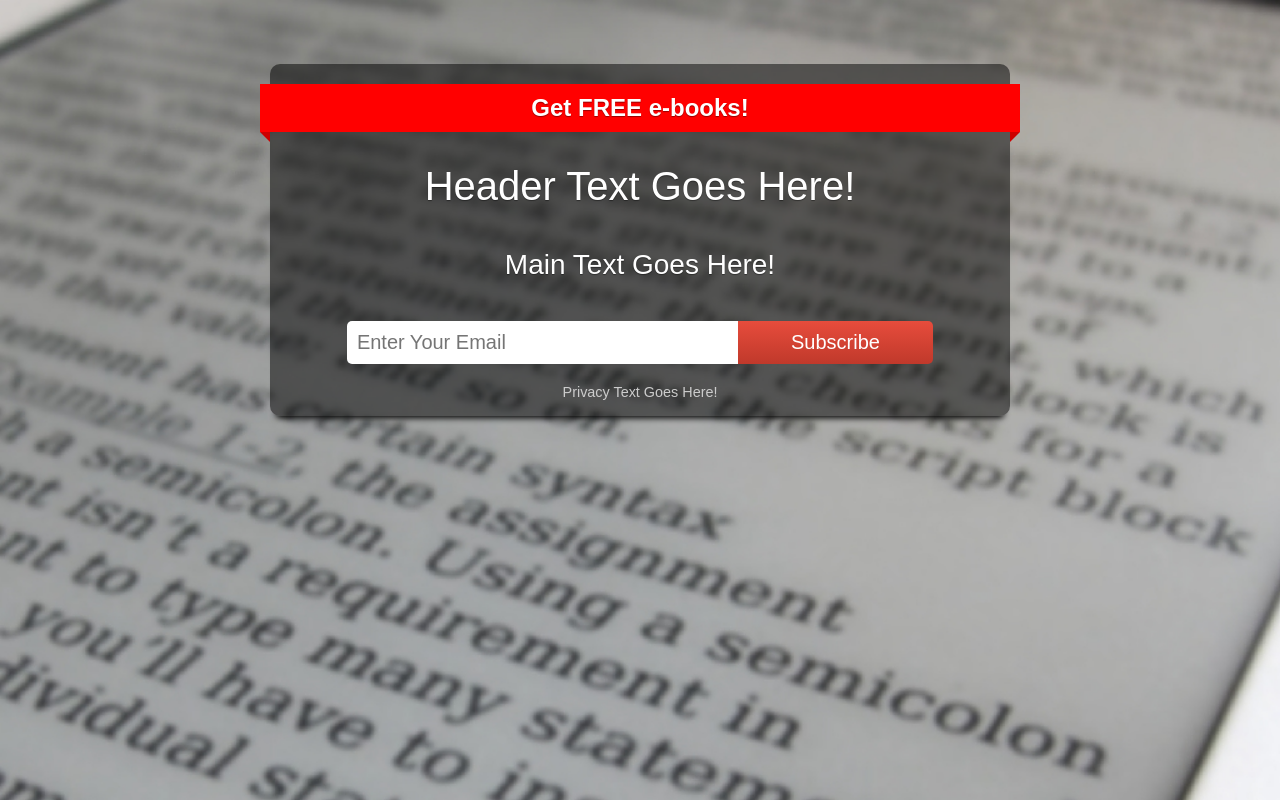
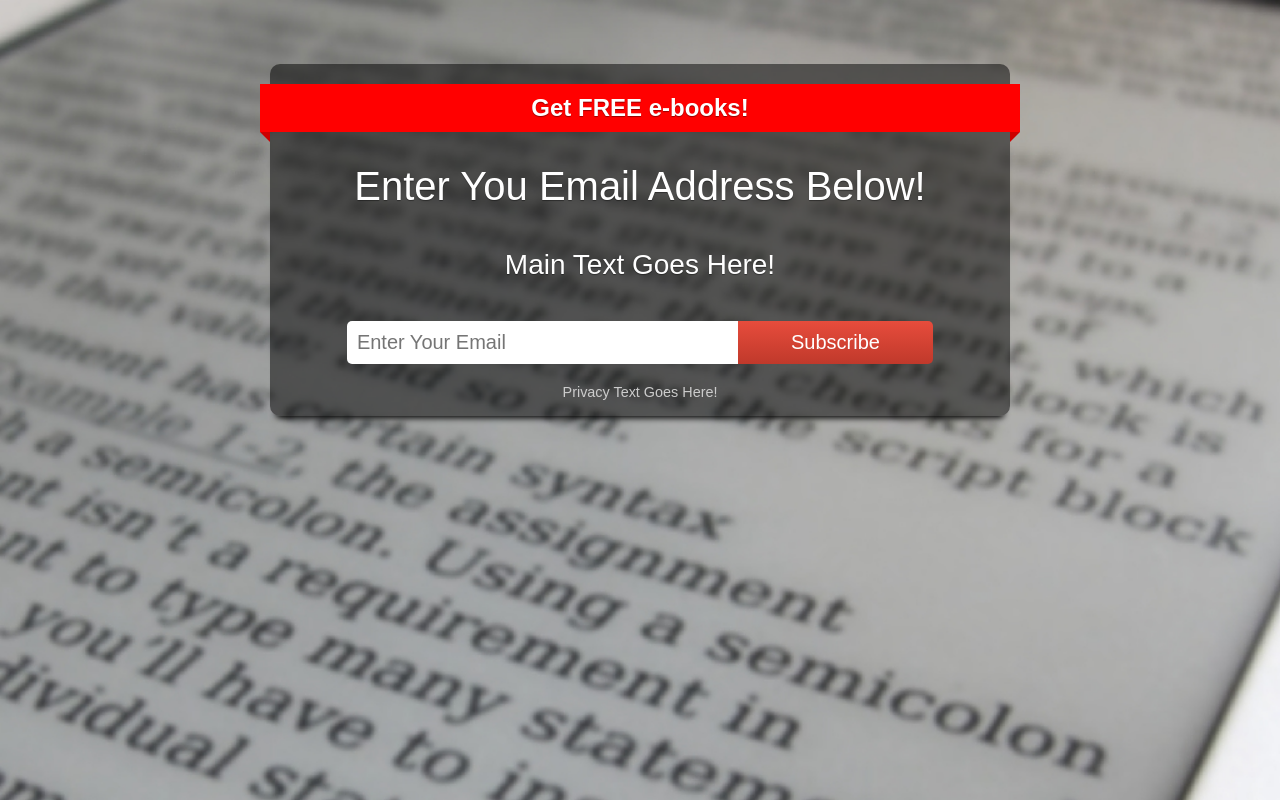
Before and after one commit to cambyses/squeeze, a plain HTML site: page squeeze.html in a window 1280 px wide. Drawn offline with Linux system fonts and the light colour scheme.

Commit message:
Update squeeze.html

```diff
--- a/squeeze.html
+++ b/squeeze.html
@@ -157,7 +157,7 @@
   <body>
     <div class="box">
       <div class="ribbon">Get FREE e-books!</div>
-      <div class="heading"> Header Text Goes Here! </div>
+      <div class="heading"> Enter You Email Address Below! </div>
       <div class="sub-heading"> Main Text Goes Here! </div>
       <div class="form-skin">
         <form method="POST" action="http://rocketresponder.com/subscribe/"> <input
```
